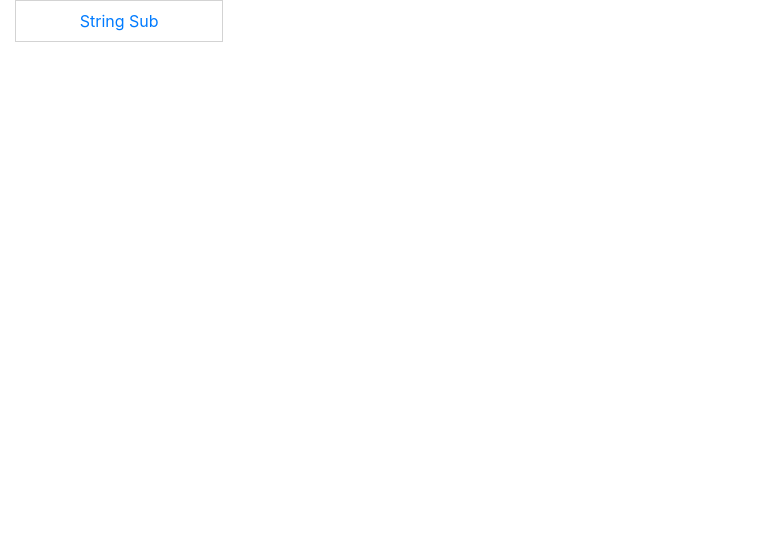
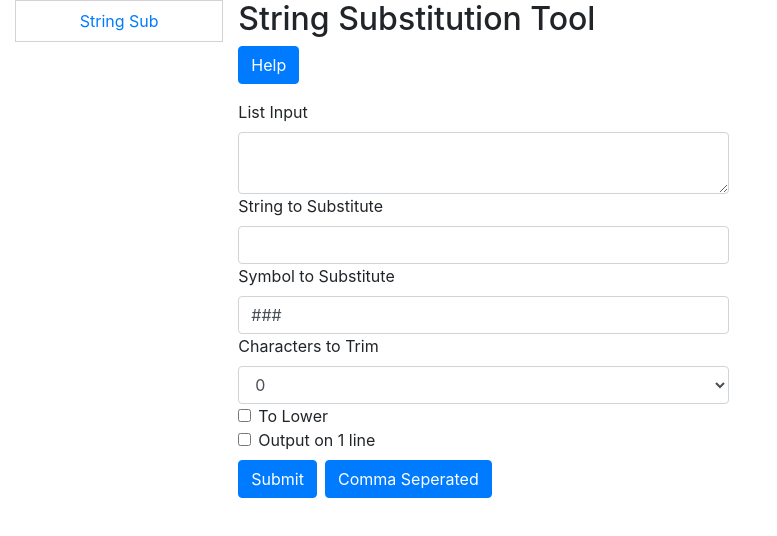
Before and after one commit to Dmatts95/toolshed, a React (Create React App) app: page / in a window 1280 px wide. Shown: the top 536 px of the page, without its empty margins (0-777 px from the left). Built offline with nearby package versions, Linux system fonts and the light colour scheme.

Commit message:
AHHHHHHH

```diff
--- a/src/AppRouter.js
+++ b/src/AppRouter.js
@@ -1,11 +1,11 @@
 import  React from "react";
-import { HashRouter as Router, Route, Link } from "react-router-dom";
+import { HashRouter as Router, Route} from "react-router-dom";
 import {Col, Row, Container, Nav, NavItem, NavLink} from "reactstrap";
 import StringSubTool from "./Components/stringSubTool";
 import "./Components/sidenav.css";
 
-const defaultDomain = "/toolshed/"
-const stringSubPath = defaultDomain + "string_substitution";
+//const defaultDomain = "/toolshed/"
+//const stringSubPath = defaultDomain + "string_substitution/";
 
 const AppRouter = () => (
 	<Router>
@@ -14,14 +14,13 @@ const AppRouter = () => (
 				<Col sm="2" >
 					<Nav vertical className="sidenav">
 						<NavItem>
-							<NavLink>
-								<Link to={stringSubPath}>String Sub</Link>
+							<NavLink href={"/"}>String Sub
 							</NavLink>
 						</NavItem>
 					</Nav>
 				</Col>
 				<Col sm="10">
-						<Route path={stringSubPath} exact component={StringSubTool} />
+						<Route path={"/"} exact component={StringSubTool} />
 				</Col>
 			</Row>
 		</Container>
--- a/src/Components/stringSubTool.js
+++ b/src/Components/stringSubTool.js
@@ -26,6 +26,8 @@ class StringSubTool extends Component {
         this.toggle = this.toggle.bind(this);
         this.handleSubmit = this.handleSubmit.bind(this);
         this.handleChange = this.handleChange.bind(this);
+        this.setActivePreset = this.setActivePreset.bind(this);
+
         this.state = {
             collapse: false,
             toLower: false,
@@ -35,7 +37,22 @@ class StringSubTool extends Component {
             charToTrim: 0,
             subList: "",
             masterList: [],
-            animClass: "output"
+            animClass: "output",
+
+            activePreset: "",
+
+
+            comma: {
+                collapse: false,
+                toLower: false,
+                allOneLine: true,
+                symbolToTrim: "###",
+                templateString: "###,",
+                charToTrim: -1,
+                subList: "",
+                masterList: [],
+                animClass: "output"
+            }
         };
     }
 
@@ -62,6 +79,17 @@ class StringSubTool extends Component {
         }
 
         this.setState({masterList: stringList});
+    }
+
+    setActivePreset(preset){
+        let tempState = this.state;
+        tempState.activePreset = preset;
+        tempState.templateString = this.state.comma.templateString;
+        tempState.allOneLine = this.state.comma.allOneLine;
+        tempState.charToTrim = this.state.comma.charToTrim;
+        this.setState(tempState);
+
+        console.log(this.state);
     }
 
     handleChange(e){
@@ -100,7 +128,7 @@ class StringSubTool extends Component {
                         <Input type="text" id="replaceSting" name="templateString" onChange={this.handleChange}></Input>
 
                         <Label for="subSymbol">Symbol to Substitute</Label>
-                        <Input type="text" id="subSymbol" defaultValue="###" name="symbolToTrim" onChange={this.handleChange}></Input>
+                        <Input type="text" id="subSymbol" defaultValue={this.state.symbolToTrim} name="symbolToTrim" onChange={this.handleChange}></Input>
 
                         <Label for="trimString">Characters to Trim</Label>
                         <Input type="select" id="trimString" name="charToTrim" onChange={this.handleChange}>
@@ -112,15 +140,16 @@ class StringSubTool extends Component {
                         </Input>
                         <FormGroup check>
                             <Label check>
-                                <Input type="checkbox" name="toLower" onChange={this.handleChange}/> To Lower
+                                <Input type="checkbox" name="toLower" onChange={this.handleChange} checked={this.state.toLower}/> To Lower
                             </Label>
                         </FormGroup>
                         <FormGroup check>
                             <Label check>
-                                <Input type="checkbox" name="allOneLine" onChange={this.handleChange}/> Output on 1 line
+                                <Input type="checkbox" name="allOneLine" onChange={this.handleChange}  checked={this.state.allOneLine}/> Output on 1 line
                             </Label>
                         </FormGroup>
-                        <Button className="form-button" color="primary" onClick={this.handleSubmit}>Submit</Button>
+                        <Button className="mt-2" color="primary" onClick={this.handleSubmit}>Submit</Button>
+                        <Button className="mt-2 mx-2"  color="primary" onClick={() => this.setActivePreset("comma")}>Comma Seperated</Button>
                     </Form>
                 </Col>
                 <Col sm="6">
```
